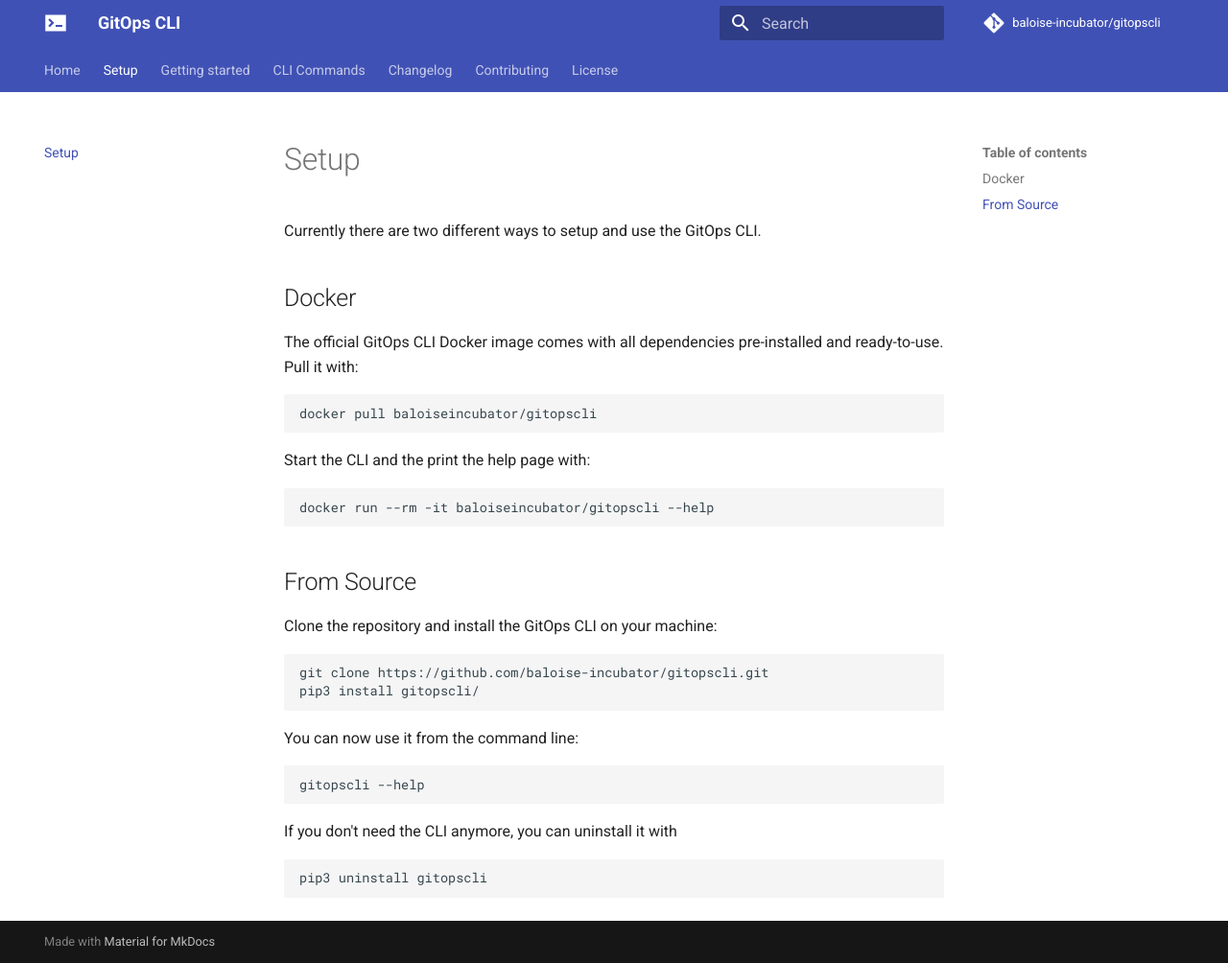
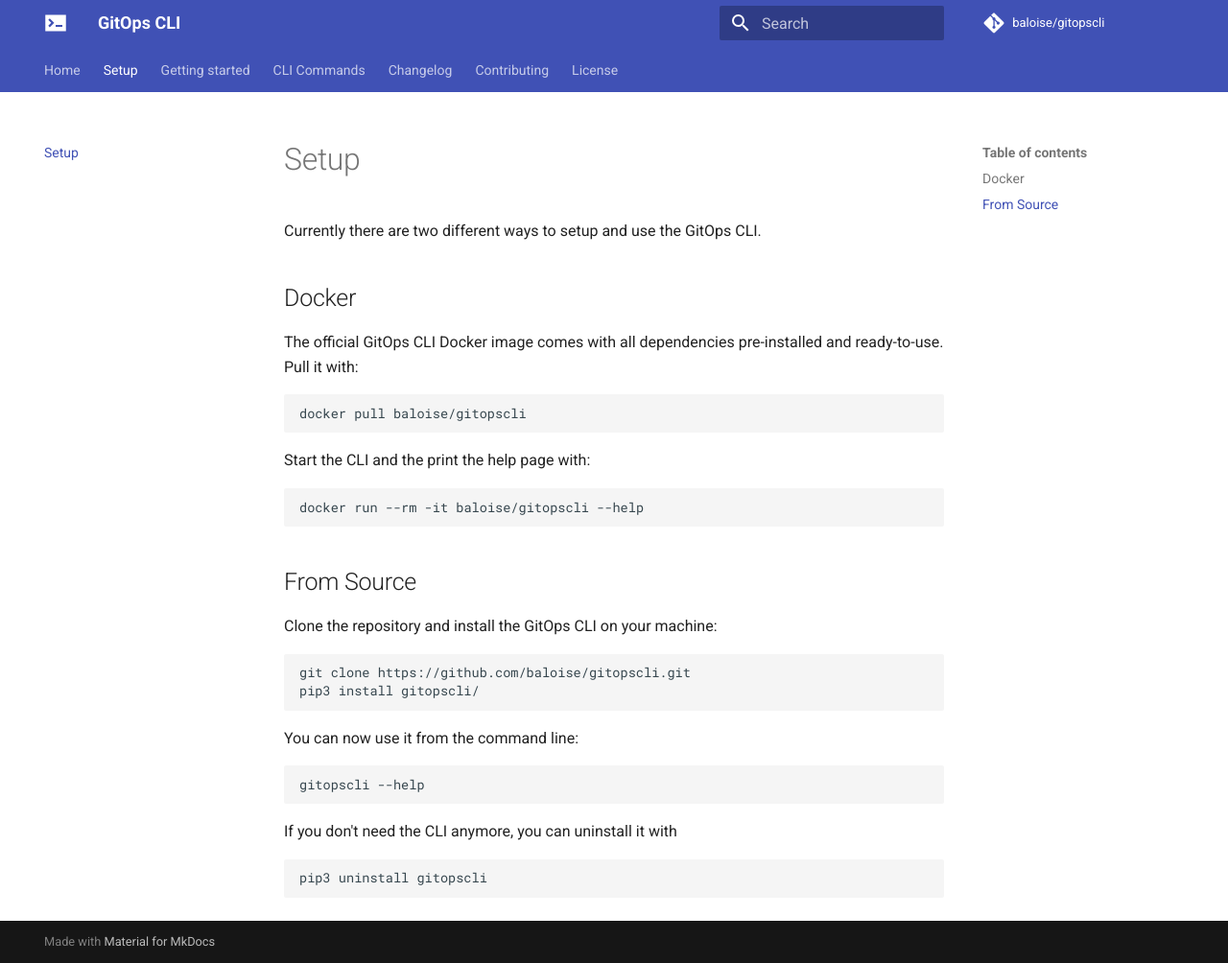
Before and after one commit to baloise/gitopscli, an MkDocs documentation site: the page built from docs/setup.md, in a window 1280 px wide and 1004 px high. Shown: the whole window at 96% size. Built offline with MkDocs 1.6.1 and Material for MkDocs 9.7.7, drawn with Linux system fonts in a browser that asks for light colours; comment, search, counter and statistics services are not loaded.

Commit message:
fix references after moving to baloise orga

````diff
--- a/docs/setup.md
+++ b/docs/setup.md
@@ -6,18 +6,18 @@ Currently there are two different ways to setup and use the GitOps CLI.
 
 The official GitOps CLI Docker image comes with all dependencies pre-installed and ready-to-use. Pull it with:
 ```bash
-docker pull baloiseincubator/gitopscli
+docker pull baloise/gitopscli
 ```
 Start the CLI and the print the help page with:
 ```bash
-docker run --rm -it baloiseincubator/gitopscli --help
+docker run --rm -it baloise/gitopscli --help
 ```
 
 ## From Source
 
 Clone the repository and install the GitOps CLI on your machine:
 ```bash
-git clone https://github.com/baloise-incubator/gitopscli.git
+git clone https://github.com/baloise/gitopscli.git
 pip3 install gitopscli/
 ```
 You can now use it from the command line:
--- a/mkdocs.yml
+++ b/mkdocs.yml
@@ -1,11 +1,11 @@
 # Project information
 site_name: 'GitOps CLI'
 site_description: 'A command line interface to perform operations on GitOps managed infrastructure repositories.'
-site_url: 'https://baloise-incubator.github.io/gitopscli/'
+site_url: 'https://baloise.github.io/gitopscli/'
 
 # Repository
-repo_name: 'baloise-incubator/gitopscli'
-repo_url: 'https://github.com/baloise-incubator/gitopscli'
+repo_name: 'baloise/gitopscli'
+repo_url: 'https://github.com/baloise/gitopscli'
 
 # Navigation
 nav:
````
Also changed, not shown: .travis.yml (+1 -1 lines), CONTRIBUTING.md (+4 -4 lines), README.md (+6 -6 lines), docs/commands/deploy.md (+3 -3 lines), 2 other files.
